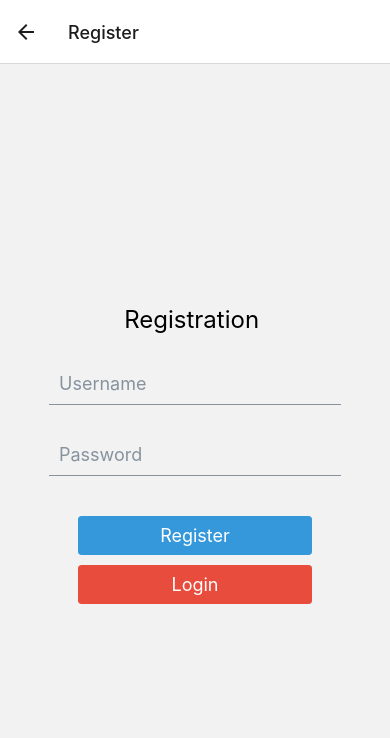
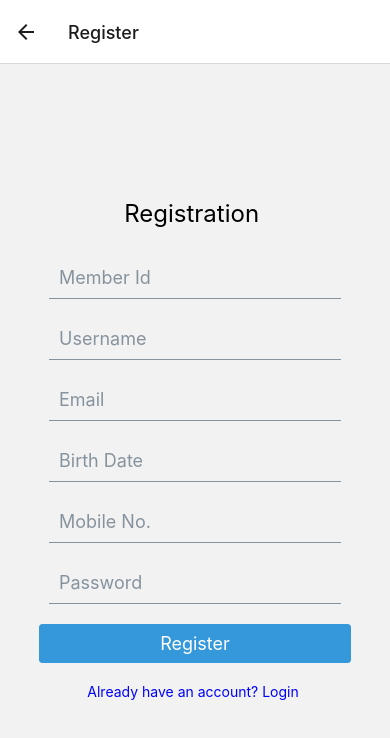
Before and after one commit to advitiya-sood/CalOptima-demo, a React Native app: screen /Register in a window 390 px wide. Shown: the top 738 px of the page. Built offline with nearby package versions, Linux system fonts and the light colour scheme.

Commit message:
auth functionality

```diff
--- a/App.js
+++ b/App.js
@@ -1,4 +1,4 @@
-import React from 'react';
+import React, { useEffect, useState } from 'react';
 import {StyleSheet, Text, View} from 'react-native';
 import { NavigationContainer } from '@react-navigation/native';
 import { createStackNavigator } from '@react-navigation/stack';
@@ -8,19 +8,47 @@ import Home from './src/Home';
 
 
 
-
 export default function App() {
 
+
+  const [initialRouteName, setInitialRouteName] = useState('');
   const Stack = createStackNavigator();
 
 
+  useEffect(() => {
+    authUser();
+  }, []);
+
+  const authUser = async () => {
+    try {
+      let userData = await AsyncStorage.getItem('userData');
+      if (userInfo) {
+        userData = JSON.parse(userData);
+        if (userData.loggedIn) {
+          setInitialRouteName('Home');
+        } else {
+          setInitialRouteName('Login');
+        }
+      }
+    } catch (error) {
+      setInitialRouteName('Registration');
+    }
+  };
+
+
   return (
+
     <NavigationContainer>
-      <Stack.Navigator initialRouteName="Login">
+      <Stack.Navigator initialRouteName={initialRouteName}>
         <Stack.Screen name="Login" component={Login} />
         <Stack.Screen name="Register" component={Register} />
-        <Stack.Screen name="Home" component={Home} />
+        <Stack.Screen
+            options={{
+               headerShown: false
+             }}
+        name="Home" component={Home} />
       </Stack.Navigator>
     </NavigationContainer>
+
   );
 }
--- a/package.json
+++ b/package.json
@@ -9,6 +9,8 @@
     "web": "expo start --web"
   },
   "dependencies": {
+    "@ant-design/icons": "^5.1.4",
+    "@react-native-async-storage/async-storage": "^1.18.2",
     "@react-navigation/native": "^6.1.6",
     "@react-navigation/native-stack": "^6.9.12",
     "@react-navigation/stack": "^6.3.16",
--- a/src/Home.js
+++ b/src/Home.js
@@ -1,10 +1,44 @@
 import { View, Text } from 'react-native'
-import React from 'react'
+import React, { useEffect, useState } from 'react'
+import { Button } from 'react-native-elements';
+import AsyncStorage from '@react-native-async-storage/async-storage';
 
-export default function Home() {
+export default function Home({navigation}) {
+
+    const [userDetails, setUserDetails] = useState();
+    useEffect(() => {
+      getUserData();
+    }, []);
+
+    const getUserData = async () => {
+      const userData = await AsyncStorage.getItem('userInfo');
+      if (userData) {
+        setUserDetails(JSON.parse(userData));
+      }
+    };
+
+    const logout = () => {
+      AsyncStorage.setItem(
+        'userInfo',
+        JSON.stringify({...userDetails, loggedIn: false}),
+      );
+      navigation.navigate('Login');
+    };
+
+
+
   return (
-    <View>
-      <Text>Home</Text>
-    </View>
+    <View
+    style={{
+      flex: 1,
+      alignItems: 'center',
+      justifyContent: 'center',
+      paddingHorizontal: 40,
+    }}>
+    <Text style={{fontSize: 20, fontWeight: 'bold'}}>
+      HOME    "logout button to be added in the side drawer"
+    </Text>
+    <Button title="Logout" onPress={logout} />
+  </View>
   )
 }
--- a/src/Login.js
+++ b/src/Login.js
@@ -2,18 +2,44 @@ import React, { useState } from 'react';
 import { View, Text, Alert  } from 'react-native';
 import { Input, Button } from 'react-native-elements';
 import { Styles } from './Styles/Styles';
+import AsyncStorage from '@react-native-async-storage/async-storage';
 
 export default function Login({navigation}) {
 
     const [username, setUsername] = useState('');
     const [password, setPassword] = useState('');
+    const [errors,setErrors]=useState({})
 
-    const handleLogin = () => {
-        if (username === 'admin' && password === 'password') {
-          Alert.alert('Login successful');
-          navigation.navigate('Home');
-        } else {
-          Alert.alert('Invalid credentials');
+
+    const validate = async () => {
+      let isValid = true;
+      if (!username) {
+        handleError('Please input email', 'email');
+        isValid = false;
+      }
+      if (!password) {
+        handleError('Please input password', 'password');
+        isValid = false;
+      }
+      if (isValid) {
+        handleLogin();
+      }
+    };
+
+    const handleLogin = async() => {
+        let data= await  AsyncStorage.getItem('userInfo')
+        if(data){
+          userData=JSON.parse(data)
+
+          if(userData.Email==username && userData.Password == password){
+            AsyncStorage.setItem(
+              'userInfo',
+              JSON.stringify({...userData, loggedIn: true}),
+            );
+            Alert.alert('Login successful');
+            navigation.navigate('Home');
+          }else {
+            Alert.alert('Invalid credentials');}
         }
       };
 
@@ -21,12 +47,18 @@ export default function Login({navigation}) {
         navigation.navigate('Register');
       };
 
+      const handleError = (error, input) => {
+        setErrors(prevState => ({...prevState, [input]: error}));
+      };
+
   return (
     <View style={Styles.LoginBox}>
       <Text style={Styles.HeadingText}>Login </Text>
       <Input
-        placeholder="Username"
+        placeholder="Email"
         value={username}
+        onFocus={() => handleError(null, 'email')}
+        errorMessage={errors.email}
         onChangeText={(text) => setUsername(text)}
         inputStyle={{ paddingLeft: 10 }}
         containerStyle={{ width: '80%', marginBottom: 20 }}
@@ -35,21 +67,21 @@ export default function Login({navigation}) {
         placeholder="Password"
         secureTextEntry={true}
         value={password}
+        onFocus={() => handleError(null, 'password')}
+        errorMessage={errors.password}
         onChangeText={(text) => setPassword(text)}
         inputStyle={{ paddingLeft: 10 }}
         containerStyle={{ width: '80%', marginBottom: 30 }}
       />
       <Button
         title="Login"
-        onPress={handleLogin}
+        onPress={validate}
         buttonStyle={{ backgroundColor: '#e74c3c' }}
         containerStyle={{ width: '60%', marginBottom: 10 }}
       />
         <Text  style={{color:"blue", padding:10}}
         onPress={handleRegister}
-
-        >Click Here to Register</Text>
-
+        >Dont have an account? Register</Text>
     </View>
   )
 }
--- a/src/Register.js
+++ b/src/Register.js
@@ -1,15 +1,24 @@
-import React, { useState } from 'react';
+import React, { useContext, useEffect, useState } from 'react';
 import { View, Text } from 'react-native';
 import { Input, Button } from 'react-native-elements';
 import { Styles } from './Styles/Styles';
+import AsyncStorage from '@react-native-async-storage/async-storage';
 
 export default function Register({navigation}) {
 
-    const [username, setUsername] = useState('');
-    const [password, setPassword] = useState('');
+  const [userForm,setUserForm]=useState({
+    MemberId:"",
+    UserName:"",
+    Email:"",
+    BirthDate:"",
+    Mobile:"",
+    Password:""
+  })
+
 
     const handleRegister = () => {
 
+        AsyncStorage.setItem('userInfo',JSON.stringify(userForm))
         alert('Registration successful');
         navigation.navigate('Login');
       };
@@ -21,33 +30,63 @@ export default function Register({navigation}) {
   return (
     <View style={Styles.RegisterBox}>
     <Text style={Styles.HeadingText}>Registration </Text>
+
+    <Input
+      placeholder="Member Id"
+      value={userForm.MemberId}
+      onChangeText={(text)=>setUserForm({...userForm,["MemberId"]:text})}
+      inputStyle={{ paddingLeft: 10 }}
+      containerStyle={Styles.RegisterInputStyle}
+    />
     <Input
       placeholder="Username"
-      value={username}
-      onChangeText={(text) => setUsername(text)}
+      value={userForm.UserName}
+      onChangeText={(text)=>setUserForm({...userForm,["UserName"]:text})}
       inputStyle={{ paddingLeft: 10 }}
-      containerStyle={{ width: '80%', marginBottom: 20 }}
+      containerStyle={Styles.RegisterInputStyle}
     />
+    <Input
+      placeholder="Email"
+      value={userForm.Email}
+      onChangeText={(text)=>setUserForm({...userForm,["Email"]:text})}
+      inputStyle={{ paddingLeft: 10 }}
+      containerStyle={Styles.RegisterInputStyle}
+    />
+      <Input
+        placeholder="Birth Date"
+        value={userForm.BirthDate}
+        onChangeText={(text)=>setUserForm({...userForm,["BirthDate"]:text})}
+        inputStyle={{ paddingLeft: 10 }}
+        containerStyle={Styles.RegisterInputStyle}
+        />
+      <Input
+        placeholder="Mobile No."
+        keyboardType="numeric"
+        value={userForm.Mobile}
+        name="Mobile"
+        onChangeText={(text)=>setUserForm({...userForm,["Mobile"]:text})}
+        inputStyle={{ paddingLeft: 10 }}
+        containerStyle={Styles.RegisterInputStyle}
+        />
+
+
     <Input
       placeholder="Password"
       secureTextEntry={true}
-      value={password}
-      onChangeText={(text) => setPassword(text)}
+      value={userForm.Password}
+      onChangeText={(text)=>setUserForm({...userForm,["Password"]:text})}
       inputStyle={{ paddingLeft: 10 }}
-      containerStyle={{ width: '80%', marginBottom: 30 }}
+      containerStyle={Styles.RegisterInputStyle}
     />
     <Button
       title="Register"
       onPress={handleRegister}
       buttonStyle={{ backgroundColor: '#3498db' }}
-      containerStyle={{ width: '60%', marginBottom: 10 }}
+      containerStyle={Styles.RegisterInputStyle}
     />
-    <Button
-      title="Login"
-      onPress={handleLogin}
-      buttonStyle={{ backgroundColor: '#e74c3c' }}
-      containerStyle={{ width: '60%' }}
-    />
+   <Text  style={{color:"blue", padding:10}}
+        onPress={handleLogin}
+        >Already have an account? Login </Text>
   </View>
   )
 }
--- a/src/Styles/Styles.js
+++ b/src/Styles/Styles.js
@@ -33,6 +33,17 @@ export const Styles=StyleSheet.create({
         flex: 1,
         justifyContent: 'center',
         alignItems: 'center'
+    },
+    RegisterInputStyle:{
+        width: '80%',
+        marginBottom: 10
+    },
+    InfoBox1:{
+        width:"100%",
+        flexDirection:"row"
+
     }
 
+
+
 })
```
Also changed, not shown: 2 other files (tests, documents, lock files or other folders).
